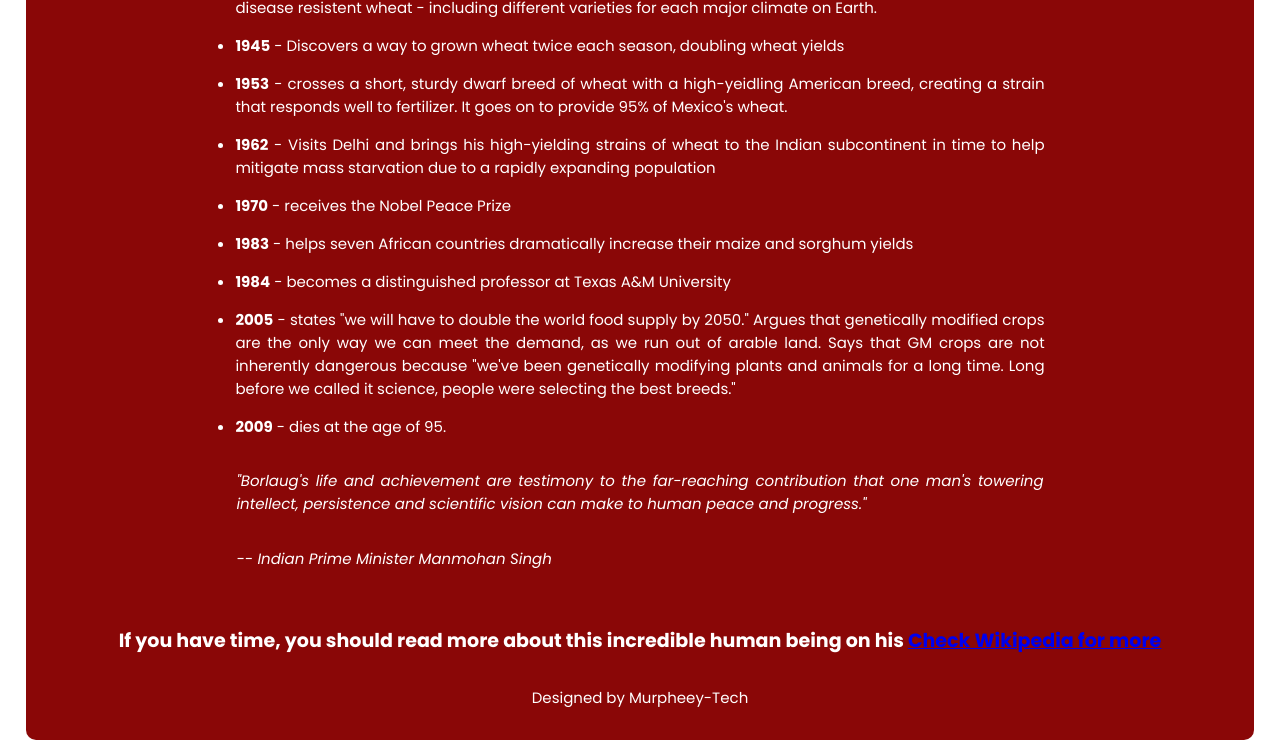
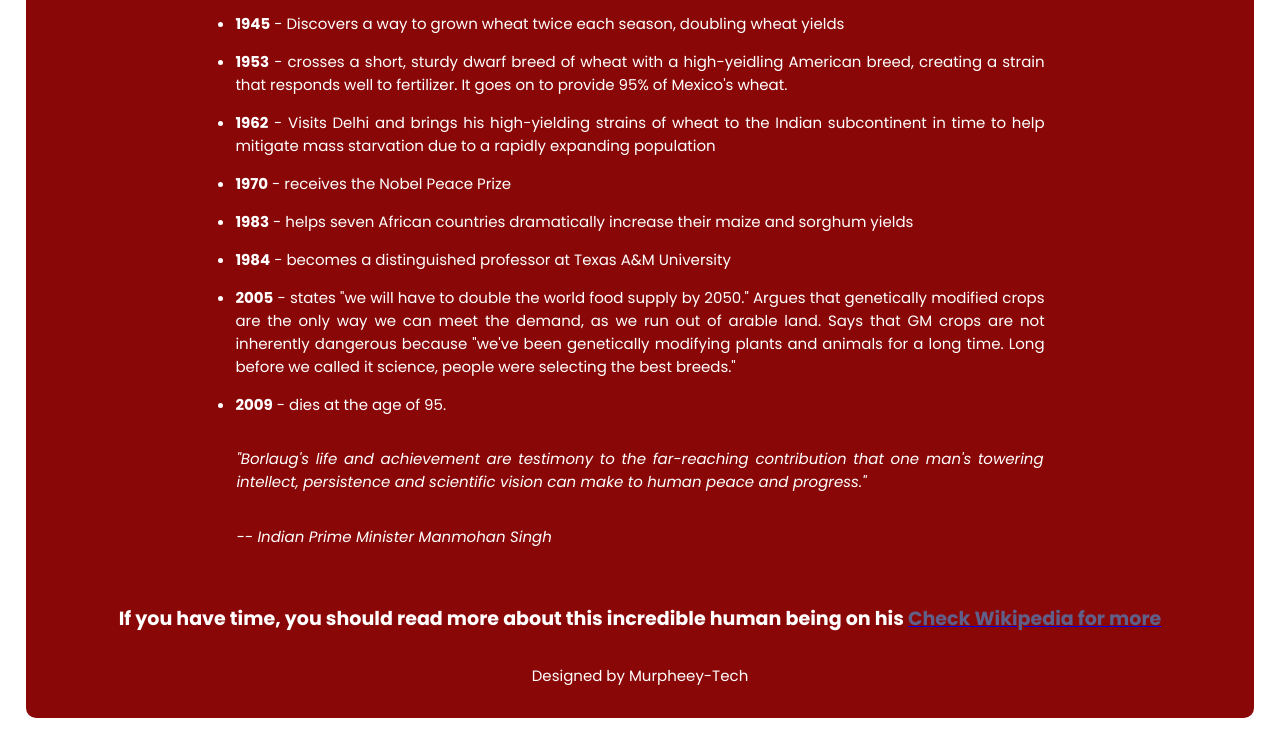
Before and after one commit to murphyologo/Second-CSS-Assignment, a plain HTML site: page index.html in a window 1280 px wide. Shown: the part 1474-2214 px from the top of the page. After the commit the page ends 2192 px from the top, so only its background shows below. Drawn offline with Linux system fonts and the light colour scheme.

Commit message:
third commit

```diff
--- a/index.html
+++ b/index.html
@@ -43,7 +43,7 @@
             <p>-- Indian Prime Minister Manmohan Singh</p>
         </div>
         <div class="footer">
-            <h5>If you have time, you should read more about this incredible human being on his <span><a href="https://en.wikipedia.org/wiki/Norman_Borlaug" target="_blank">Check Wikipedia for more</a> </span></h5>
+            <h5>If you have time, you should read more about this incredible human being on his <a href="https://en.wikipedia.org/wiki/Norman_Borlaug" target="_blank"><span>Check Wikipedia for more </span></a></h5>
         </div>
         <p>Designed by Murpheey-Tech</p>
     </div>
--- a/style.css
+++ b/style.css
@@ -34,7 +34,7 @@ body{
 }
 
 #main .img-1 .img img{
-    margin-top: 1em;
+    margin-top: 10px;
     align-items: center;
     height: 100%;
     width: 90%;
@@ -84,3 +84,7 @@ body{
     margin: 15px;
 
 }
+
+.footer span{
+    color: rgb(95, 95, 138);
+}
```
